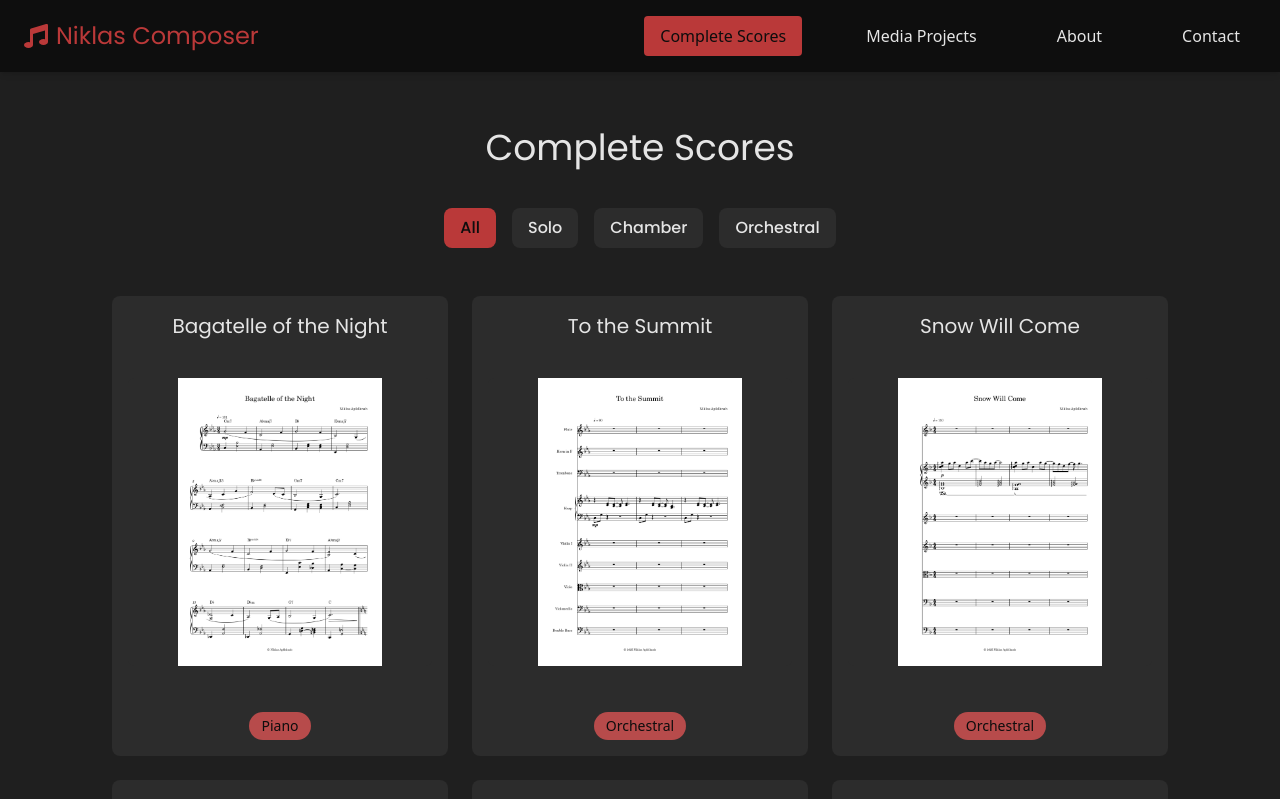
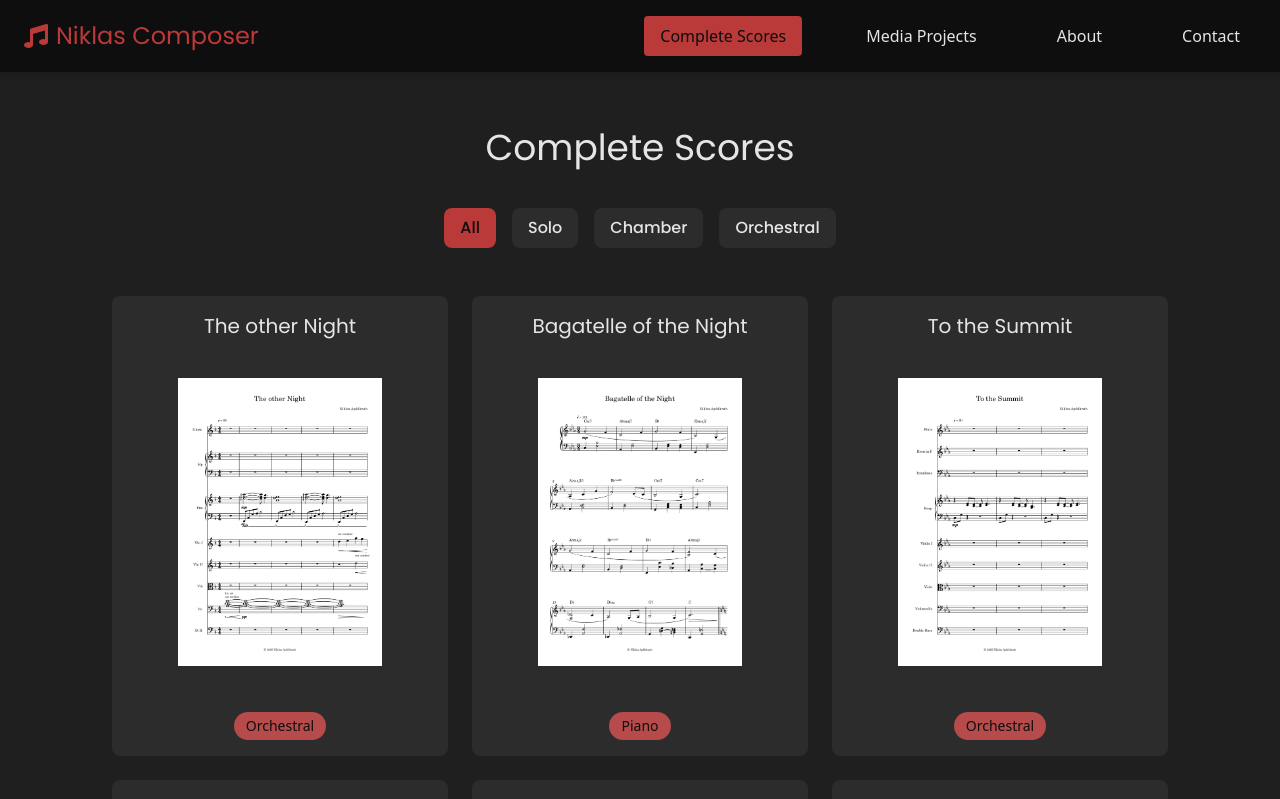
Before and after one commit to NiklasComposer/My-Portfolio-Website, a React (Vite) app: page /scores in a window 1280 px wide. Shown: the top 799 px of the page. Built offline with nearby package versions, Linux system fonts and the light colour scheme.

Commit message:
New Piece added + updated about page

```diff
--- a/src/data/scores.js
+++ b/src/data/scores.js
@@ -215,6 +215,25 @@ const scores = [
       "so I tried to incorporate some of it into this piece.",
     youtubeId: "0yVfd6os1zQ",
   },
+  { // The other Night
+    id: 15,
+    title: "The other Night",
+    image: "/images/scores/16_The_other_Night.jpg",
+    date: "2025-10-02",
+    type: "Orchestral",
+    category: "Orchestral",
+    instruments: ["Glockenspiel", "Harp", "Piano", "Violin 1", "Violin 2", "Violas", "Celli", "Basses"],
+    shortdescription:
+      "A beautiful piece for Glockenspiel, Harp, Piano and String Ensemble. An instrument combination inspired "+
+      "by The Sixth Station by Joe Hisaishi.",
+    description:
+      "The other Night is a beautiful piece for Glockenspiel, Harp, Piano and String Ensemble."+
+      "I got the idea for this instrumentation when I was listening to The Sixth Station by Joe Hisaishi, "+
+      "especially the parts where the piano is doubled with the glockenspiel. I also did a lot of experimenting "+
+      "with parallel fourths when creating the melody. \n\n I was also reading White Nights by Fyodor Dostoyevsky "+
+      "while composing this piece. That's where the name originates.",
+    youtubeId: "twnU_amUV5Y",
+  },
 ];
 
 export default scores;
--- a/src/pages/About.jsx
+++ b/src/pages/About.jsx
@@ -27,7 +27,7 @@ export default function About() {
           </p>
           <p>
             I mainly work with Cubase and Dorico, blending classical orchestration with modern production
-            tools. Beyond music, I enjoy reading, exploring philosophy (especially Stoicism), and of course,
+            tools. Beyond music, I enjoy reading mangas, webtoons or classical literature, exploring philosophy, and of course,
             playing video games. Especially JRPGs like Octopath Traveler and the Dragon Quest series.
           </p>
           <p>
```
Also changed, not shown: public/images/scores/16_The_other_Night.jpg (added).
